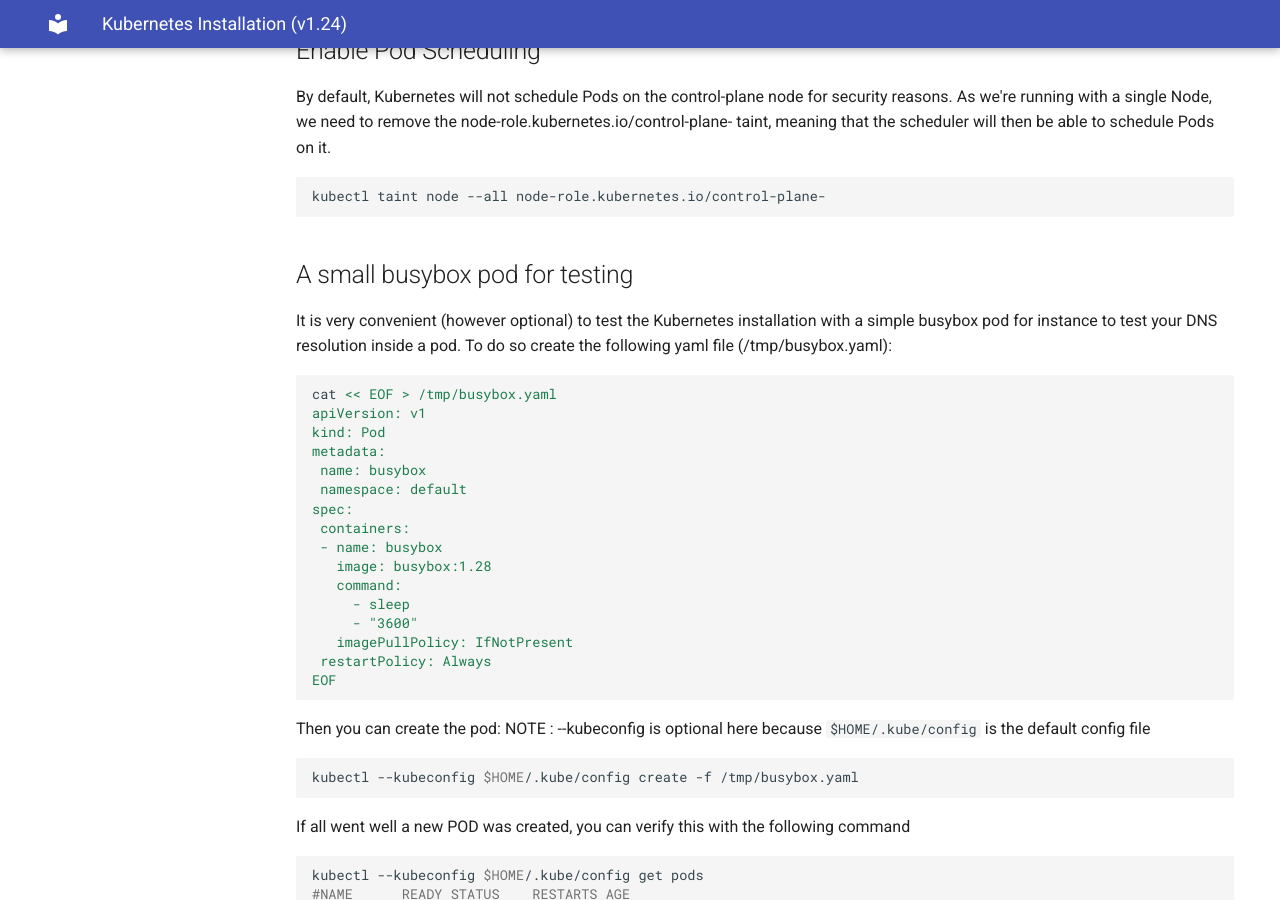
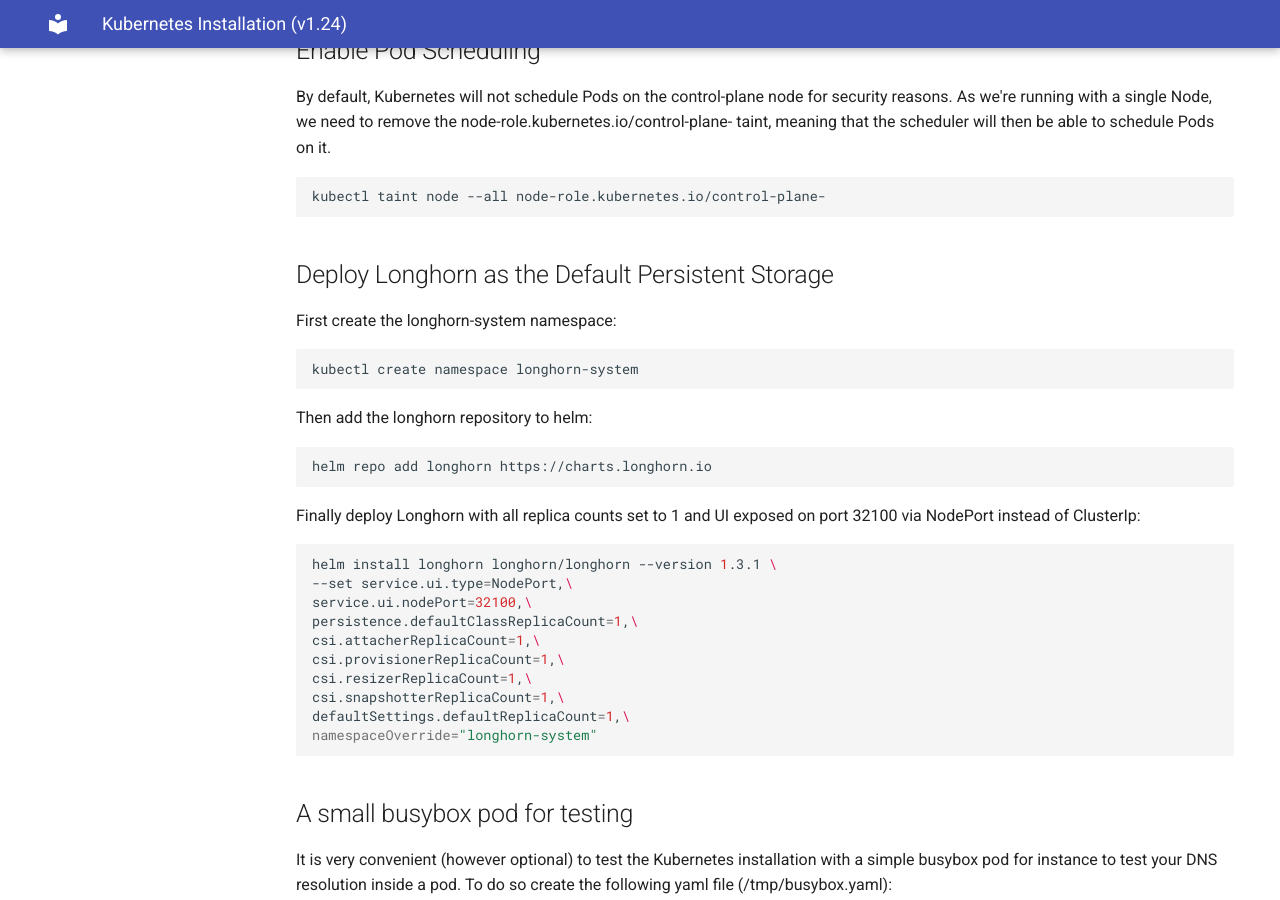
Before and after one commit to accelleran/drax-docs, an MkDocs documentation site: the page built from docs/kubernetes-install-1-24/index.md, in a window 1280 px wide and 900 px high, scrolled down 2262 px. Built offline with MkDocs 1.6.1 and Material for MkDocs 9.7.7, drawn with Linux system fonts in a browser that asks for light colours; the version menu is left out.

Commit message:
Added Longhorn Deployment Guide.

````diff
--- a/docs/kubernetes-install-1-24/index.md
+++ b/docs/kubernetes-install-1-24/index.md
@@ -110,6 +110,30 @@ As we're running with a single Node, we need to remove the node-role.kubernetes.
 kubectl taint node --all node-role.kubernetes.io/control-plane-
 ```
 
+## Deploy Longhorn as the Default Persistent Storage
+
+First create the longhorn-system namespace:
+``` bash
+kubectl create namespace longhorn-system
+```
+Then add the longhorn repository to helm:
+``` bash
+helm repo add longhorn https://charts.longhorn.io
+```
+Finally deploy Longhorn with all replica counts set to 1 and UI exposed on port 32100 via NodePort instead of ClusterIp:
+``` bash
+helm install longhorn longhorn/longhorn --version 1.3.1 \
+--set service.ui.type=NodePort,\
+service.ui.nodePort=32100,\
+persistence.defaultClassReplicaCount=1,\
+csi.attacherReplicaCount=1,\
+csi.provisionerReplicaCount=1,\
+csi.resizerReplicaCount=1,\
+csi.snapshotterReplicaCount=1,\
+defaultSettings.defaultReplicaCount=1,\
+namespaceOverride="longhorn-system"
+```
+
 ## A small busybox pod for testing
 
 It is very convenient (however optional) to test the Kubernetes installation with a simple busybox pod for instance to test your DNS resolution inside a pod. To do so create the following yaml file (/tmp/busybox.yaml):
````
